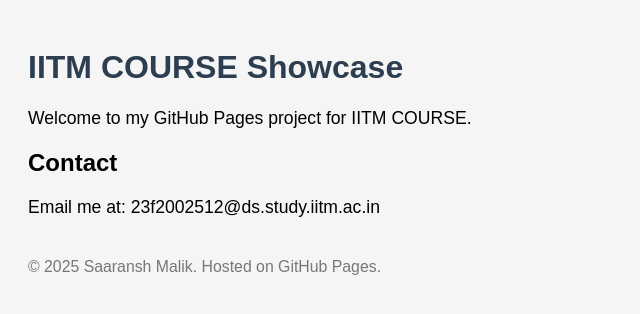
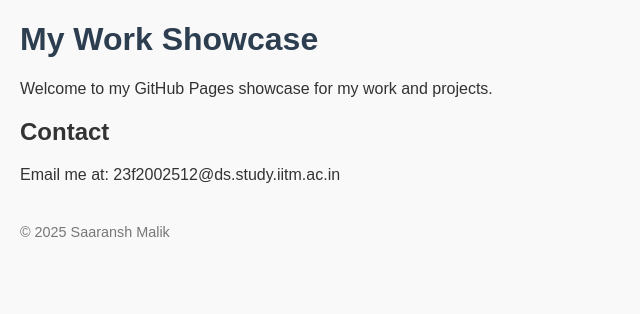
Before and after one commit to saaranshmalik/IITM-COURSE, a plain HTML site: page INDEX.HTML in a window 1280 px wide. Shown: the whole page, without its empty margins (0-640 px from the left). Drawn offline with Linux system fonts and the light colour scheme.

Commit message:
Update INDEX.HTML

```diff
--- a/INDEX.HTML
+++ b/INDEX.HTML
@@ -3,27 +3,35 @@
 <head>
     <meta charset="UTF-8">
     <meta name="viewport" content="width=device-width, initial-scale=1.0">
-    <title>IITM COURSE Showcase</title>
+    <title>My Work Showcase</title>
     <style>
         body {
             font-family: Arial, sans-serif;
-            padding: 20px;
-            background: #f5f5f5;
+            margin: 20px;
+            background: #f9f9f9;
+            color: #333;
         }
-        h1 { color: #2c3e50; }
-        p { font-size: 1.1em; }
-        footer { margin-top: 40px; font-size: 0.9em; color: #777; }
+        h1 {
+            color: #2c3e50;
+        }
+        footer {
+            margin-top: 40px;
+            font-size: 0.9em;
+            color: #777;
+        }
     </style>
 </head>
 <body>
-    <h1>IITM COURSE Showcase</h1>
-    <p>Welcome to my GitHub Pages project for IITM COURSE.</p>
+    <h1>My Work Showcase</h1>
+    <p>Welcome to my GitHub Pages showcase for my work and projects.</p>
 
-    <h2>Contact</h2>
-    <p>Email me at: <!--email_off-->23f2002512@ds.study.iitm.ac.in<!--/email_off--></p>
+    <section>
+        <h2>Contact</h2>
+        <p>Email me at: <!--email_off-->23f2002512@ds.study.iitm.ac.in<!--/email_off--></p>
+    </section>
 
     <footer>
-        <p>&copy; 2025 Saaransh Malik. Hosted on GitHub Pages.</p>
+        <p>&copy; 2025 Saaransh Malik</p>
     </footer>
 </body>
 </html>
```
